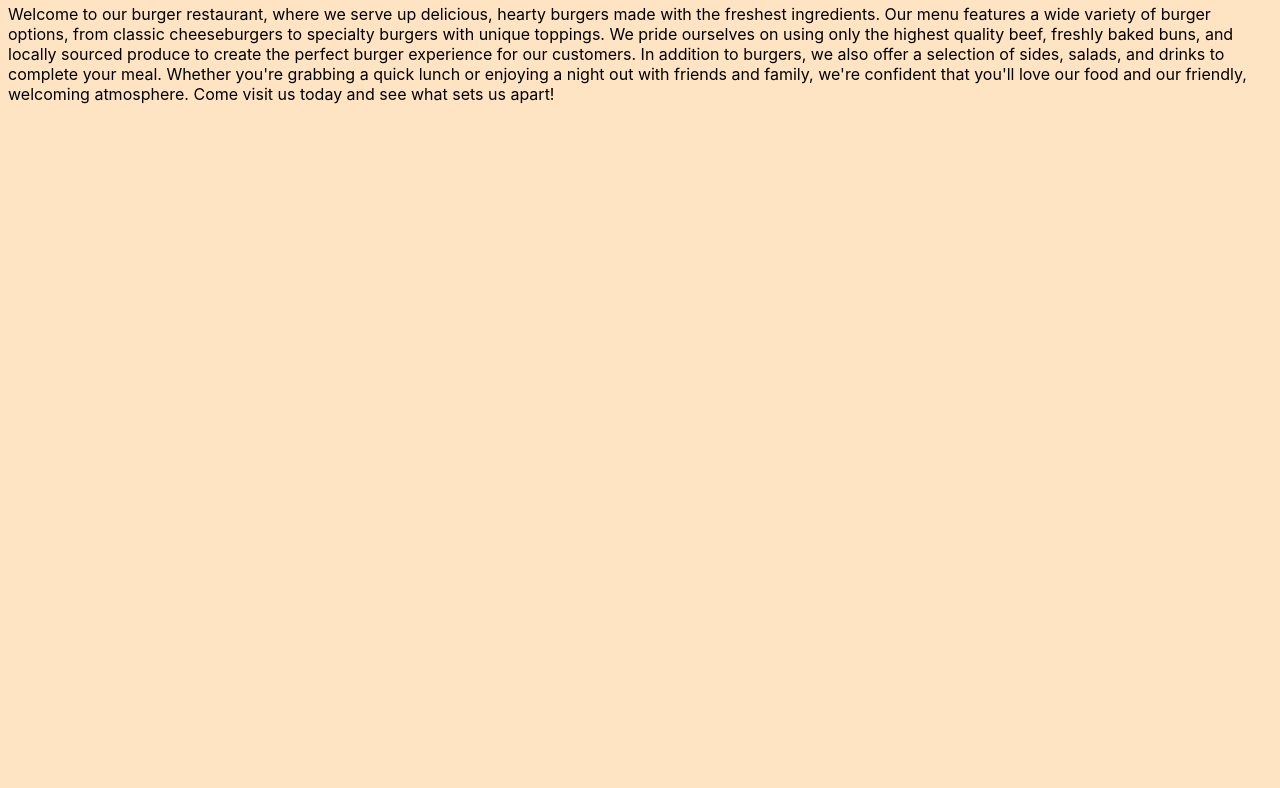
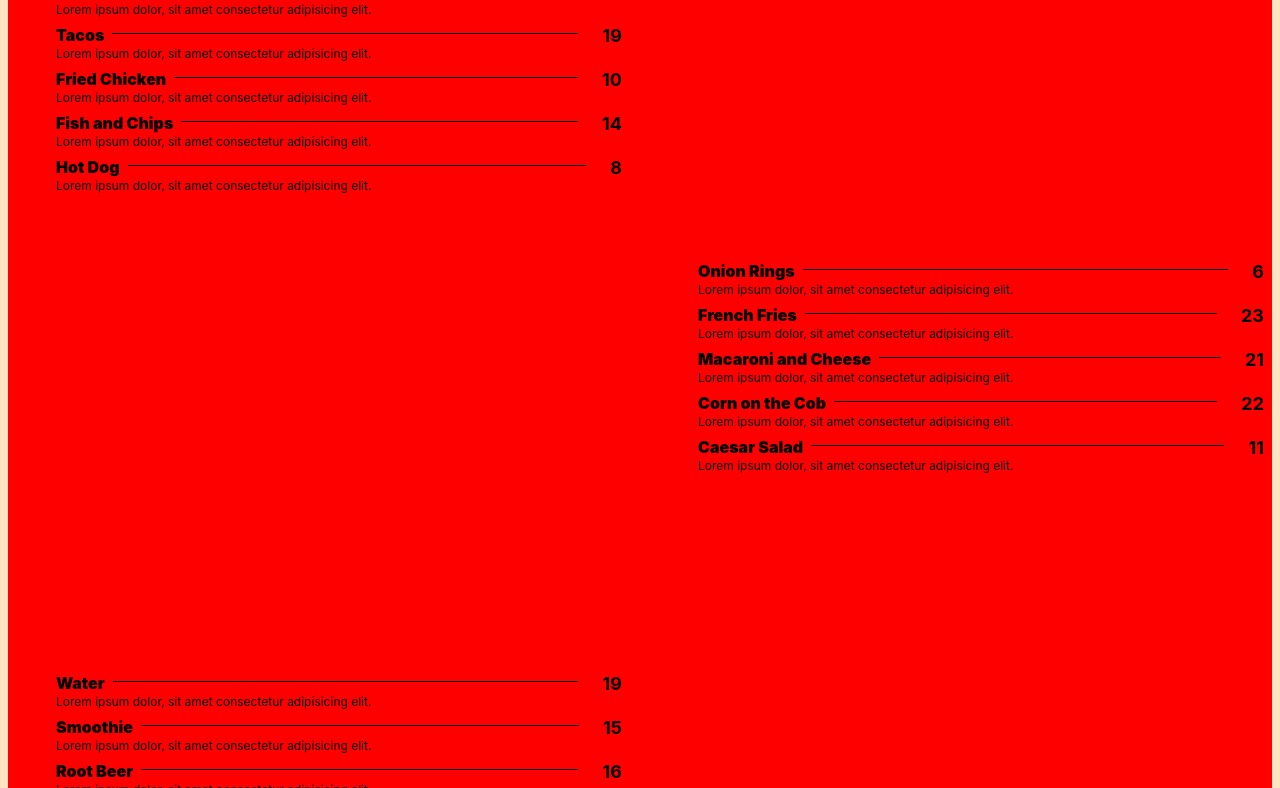
Before and after one commit to thereisnodeveloper/restaurant, a website built with webpack: page src/index.html in a window 1280 px wide. Shown: the part 289-1077 px from the top of the page. Before the commit the page ends 800 px from the top, so only its background shows below. Built offline with nearby package versions, Linux system fonts and the light colour scheme; a web font is replaced by a local one.

Commit message:
add line extending from name to price

```diff
--- a/src/index.js
+++ b/src/index.js
@@ -57,3 +57,5 @@ const elemButtonMenu = document.querySelector(".menu")
    elemButtonMenu.addEventListener("click", switchToMenu)
    elemButtonHome.addEventListener("click", switchToHome)
 // #endregion
+
+switchToMenu()
--- a/src/menu.js
+++ b/src/menu.js
@@ -119,6 +119,10 @@ function createElemLI(menuItem){
         propElem.className === "description"
         ? elemLI.appendChild(propElem)
         : elemNamePrice.appendChild(propElem)
+
+        if(propElem.classList.contains("name")){
+            addDividers(propElem)
+        }
     })
     elemLI.insertAdjacentElement("afterbegin", elemNamePrice)
 
@@ -133,7 +137,14 @@ function createElemUL(category, className){
     })
     return ulElem
 }
+// document.body.insertAdjacentElement("afterend", element)
 
+function addDividers(elem){ //add lines that stretch between name of food and price
+    const divider = document.createElement("hr")
+    divider.classList.add("solid")
+    elem.insertAdjacentElement("afterend", divider)
+
+}
 
 const mainMenuUL = createElemUL(mainMenu, "menu-main")
 const sideMenuUL = createElemUL(sideMenu, "menu-side")
--- a/src/style.css
+++ b/src/style.css
@@ -8,6 +8,8 @@
 :root{
     font-family:-apple-system, BlinkMacSystemFont, avenir next, avenir, segoe ui, helvetica neue, helvetica, Cantarell, Ubuntu, roboto, noto, arial, sans-serif;
 }
+
+
 
 body{
     background-color: bisque;
@@ -62,7 +64,9 @@ h1{
 .wrapper-name-price{
     display: flex;
     justify-content: space-between;
+    gap:8px
 }
+
 
 .name{
     font-weight: 900;
@@ -77,3 +81,9 @@ h1{
     content:"$ ";
     color:red
 }
+
+hr.solid{
+    border: none;
+    border-top: 1px solid black;
+    flex: 1;
+}
```
Also changed, not shown: src/index.html (+2 -0 lines).
